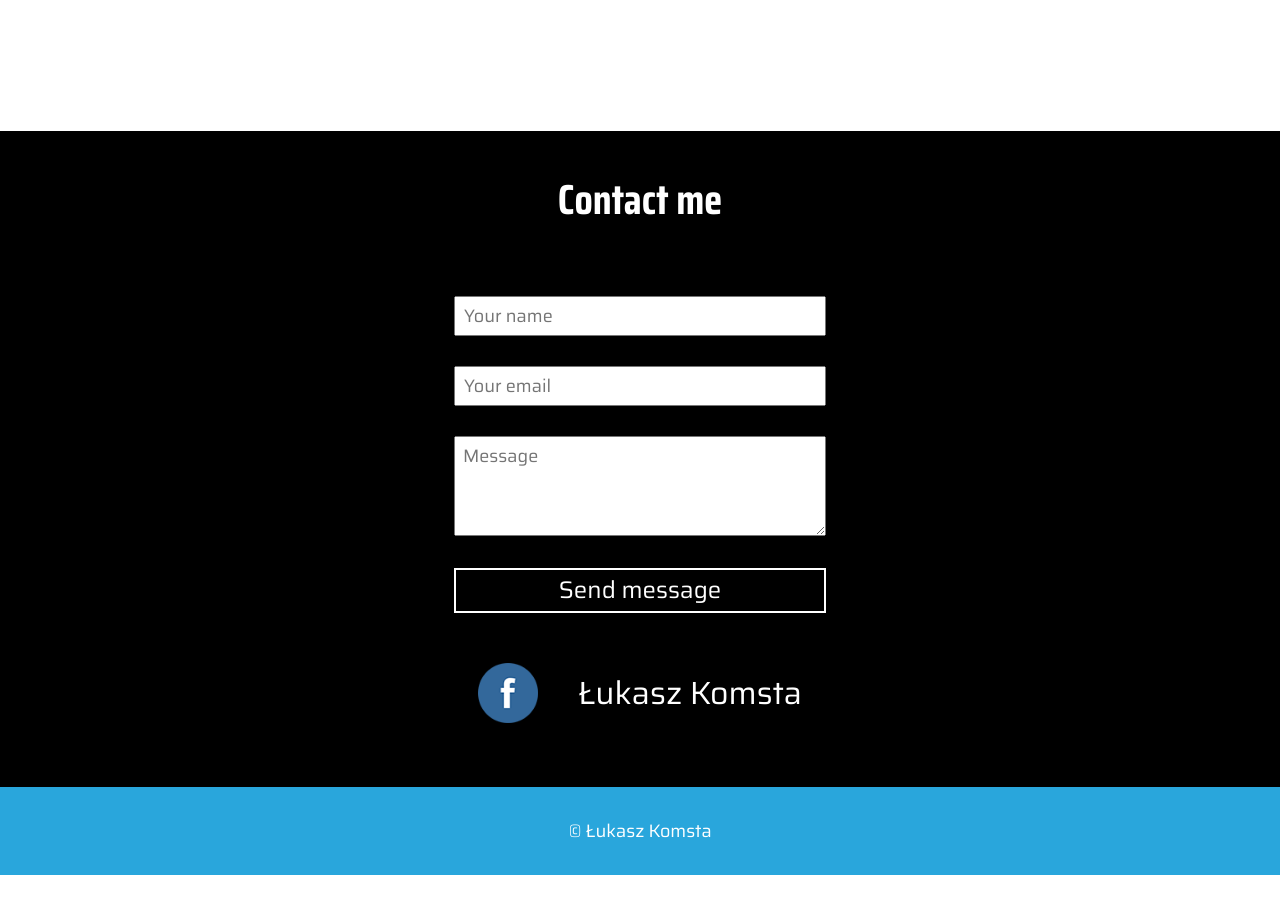
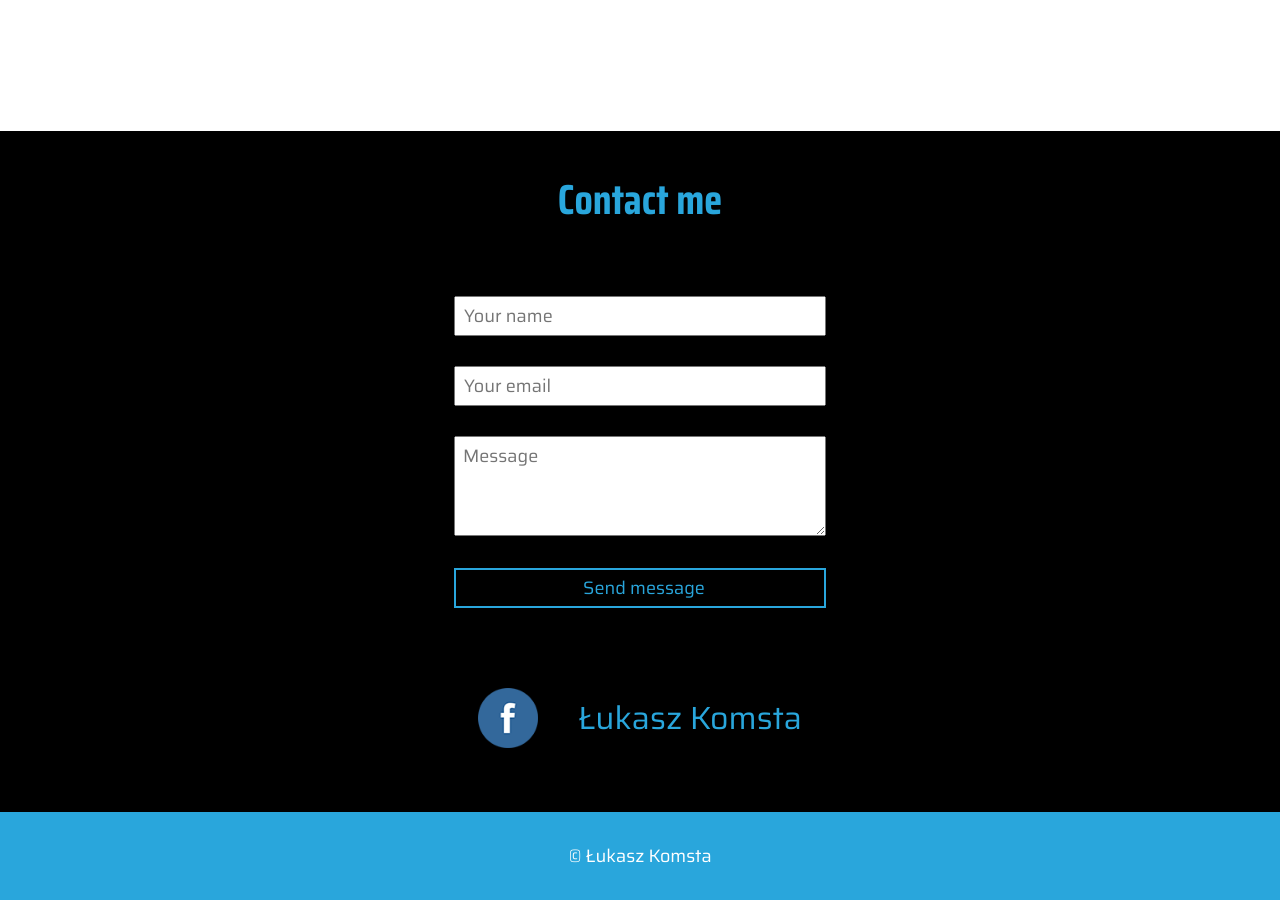
Before and after one commit to Luke42777/myWebsite, a plain HTML site: page index.html in a window 1280 px wide. Shown: the part 5340-6240 px from the top of the page. Before the commit the page ends 6215 px from the top, so only its background shows below. Drawn offline with nearby package versions, Linux system fonts and the light colour scheme.

Commit message:
form submit button removed, input submit added instead

```diff
--- a/index.html
+++ b/index.html
@@ -165,7 +165,12 @@
           />
 
           <input name="name" type="text" id="name" placeholder="Your name" />
-          <input name="email" type="email" id="email" placeholder="Your email" />
+          <input
+            name="email"
+            type="email"
+            id="email"
+            placeholder="Your email"
+          />
           <textarea
             name="comment"
             id="comment"
@@ -173,7 +178,7 @@
           ></textarea>
 
           <input name="_formsubmit_id" type="text" style="display: none" />
-          <button>Send message</button>
+          <input value="Send message" type="submit" />
         </form>
         <div class="social">
           <a
--- a/sass/_contact.scss
+++ b/sass/_contact.scss
@@ -3,7 +3,7 @@ section.contact {
   h1 {
     padding-top: 20px;
     font-size: 26px;
-    color: white;
+    color: #29a6dc;
     font-family: "Saira Condensed", sans-serif;
     font-weight: bold;
     text-align: center;
@@ -20,6 +20,11 @@ section.contact {
         height: 36px;
         font-size: 14px;
         margin-bottom: 25px;
+        &:nth-of-type(5) {
+          color: #29a6dc;
+          background-color: black;
+          border: 2px solid #29a6dc;
+        }
       }
       textarea {
         font-family: "Saira", sans-serif;
@@ -30,16 +35,8 @@ section.contact {
         margin-bottom: 25px;
         font-size: 14px;
       }
-      button {
-        color: white;
-        background-color: black;
-        font-family: "Saira", sans-serif;
-        height: 40px;
-        font-size: 18px;
-        width: 100%;
-        border: 2px solid white;
-      }
     }
+
     div.social {
       padding-top: 30px;
       text-align: center;
@@ -54,7 +51,7 @@ section.contact {
         span {
           padding-left: 20px;
           font-family: "Saira", sans-serif;
-          color: white;
+          color: #29a6dc;
           font-size: 18px;
           line-height: 40px;
         }
@@ -126,10 +123,6 @@ section.contact {
           margin-bottom: 28px;
           font-size: 18px;
         }
-        button {
-          height: 45px;
-          font-size: 24px;
-        }
       }
       div.social {
         padding-top: 50px;
```
Also changed, not shown: css/style.css, 1 other file. Lines whose indentation alone changed are shown as unchanged.
